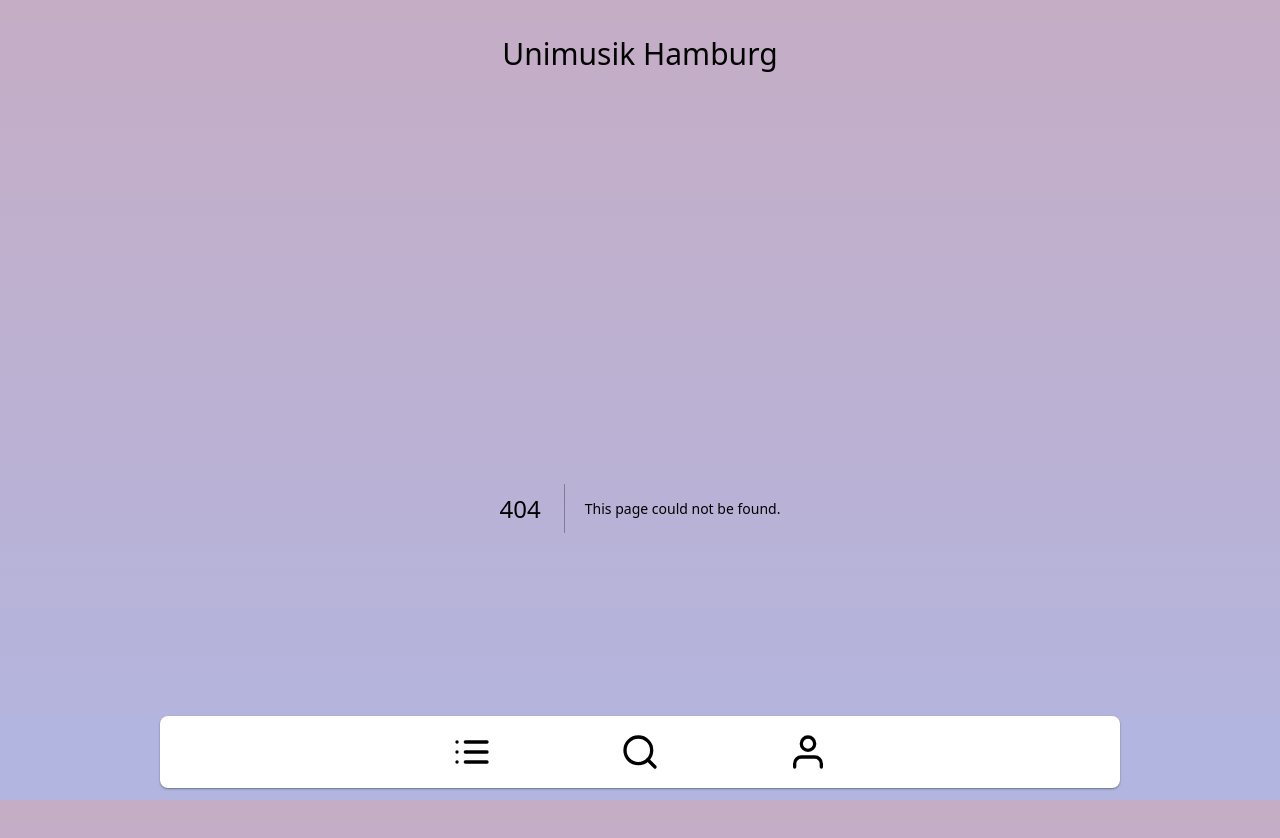
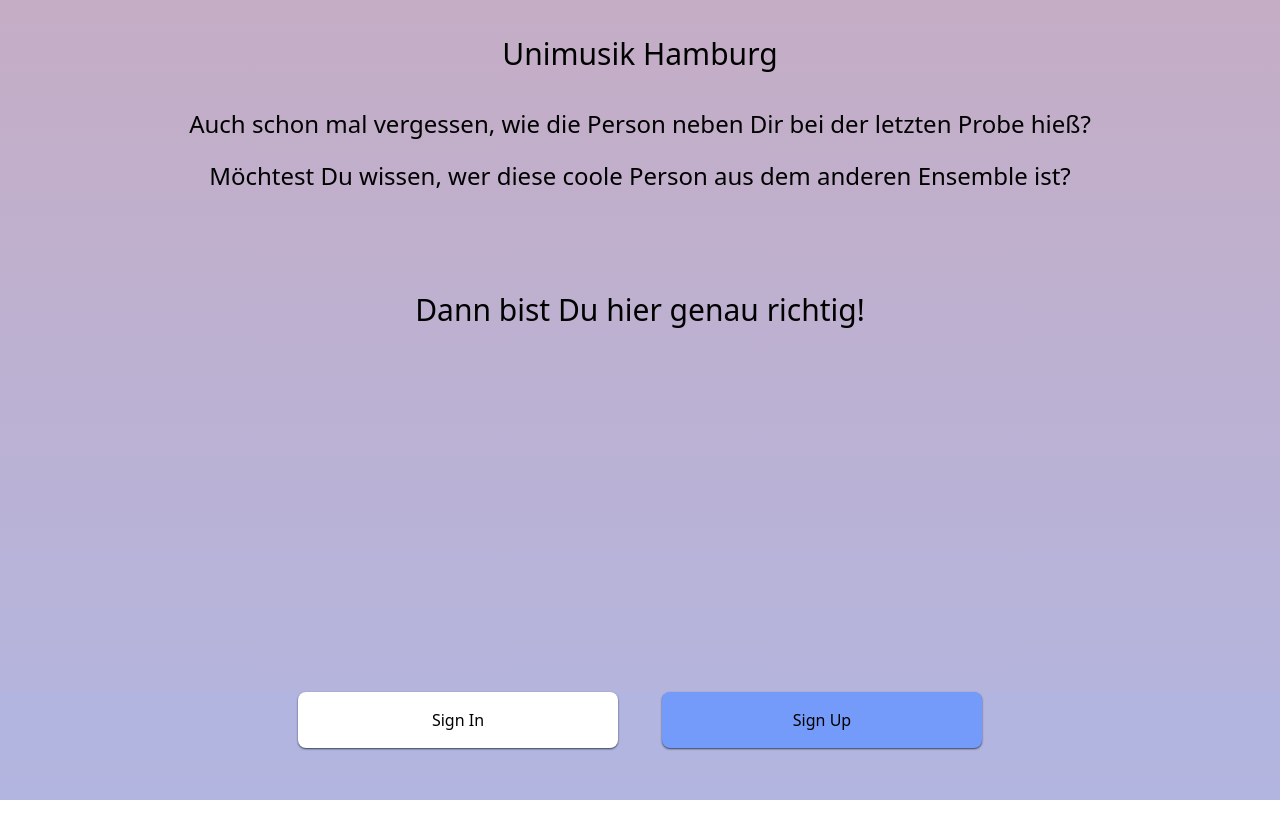
Before and after one commit to peermaute/chorchester, a Next.js app: page /welcome in a window 1280 px wide. Before the commit this address had no page. Shown: the top 838 px of the page. After the commit the page ends 800 px from the top, so only its background shows below. Built offline with nearby package versions, Linux system fonts and the light colour scheme.

Commit message:
feat #1: proper design for welcome page

```diff
--- /dev/null
+++ b/app/(home)/layout.tsx
@@ -0,0 +1,33 @@
+import type { Metadata } from "next";
+import "../globals.css";
+import Footer from "../components/footer";
+import Header from "../components/header";
+
+export const metadata: Metadata = {
+  title: "Unimusik",
+  description: "Portal für Personen der Unimusik Hamburg",
+};
+
+export default function RootLayout({
+  children,
+}: Readonly<{
+  children: React.ReactNode;
+}>) {
+  return (
+    <html lang="en">
+      <body className="flex-col bg-gradient-to-t from-lightSteelBlue to-pastelPurple bg-fixed">
+        <Header />
+        {children}
+        <div className="min-h-24"></div>
+        <div className="w-screen flex justify-center fixed bottom-0 bg-lightSteelBlue mb-10">
+          <button className="w-1/3 xl:w-1/4 h-14 flex justify-center items-center mb-3 ml-3 mr-3 rounded-lg shadow-sm bg-white shadow-slate-700">
+            Sign In
+          </button>
+          <button className="w-1/3 xl:w-1/4 h-14 flex justify-center items-center mb-3 ml-8 mr-3 rounded-lg shadow-sm bg-lightBlue shadow-slate-700">
+            Sign Up
+          </button>
+        </div>
+      </body>
+    </html>
+  );
+}
--- /dev/null
+++ b/app/(home)/welcome/page.tsx
@@ -0,0 +1,16 @@
+export default function Home() {
+  return (
+    <main className="flex flex-col h-5/6 justify-center items-center text-2xl">
+      <p className="ml-5 mr-5">
+        Auch schon mal vergessen, wie die Person neben Dir bei der letzten Probe
+        hieß?
+      </p>
+      <p className="m-5 mb-20">
+        Möchtest Du wissen, wer diese coole Person aus dem anderen Ensemble ist?
+      </p>
+      <h2 className="m-5 text-3xl text-center">
+        Dann bist Du hier genau richtig!
+      </h2>
+    </main>
+  );
+}
--- a/app/layout.tsx
+++ b/app/(logged-in)/layout.tsx
@@ -1,7 +1,7 @@
 import type { Metadata } from "next";
-import "./globals.css";
-import Footer from "./components/footer";
-import Header from "./components/header";
+import "../globals.css";
+import Footer from "../components/footer";
+import Header from "../components/header";
 
 export const metadata: Metadata = {
   title: "Unimusik",
--- /dev/null
+++ b/app/(logged-in)/page.tsx
@@ -0,0 +1,6 @@
+import { redirect } from "next/navigation";
+export default async function Home() {
+  const isLoggedIn = true;
+  const directory = isLoggedIn ? "/users" : "/welcome";
+  redirect(directory);
+}
--- a/app/page.tsx
+++ /dev/null
@@ -1,19 +0,0 @@
-export default function Home() {
-  return (
-    <main className="flex items-center text-2xl h-5/6">
-      <div className="flex-col">
-        <p className="ml-5 mr-5">
-          Auch schon mal vergessen, wie die Person neben Dir bei der letzten
-          Probe hieß?
-        </p>
-        <p className="m-5 mb-20">
-          Möchtest Du wissen, wer diese coole Person aus dem anderen Ensemble
-          ist?
-        </p>
-        <h2 className="m-5 text-3xl text-center">
-          Dann bist Du hier genau richtig!
-        </h2>
-      </div>
-    </main>
-  );
-}
--- a/tailwind.config.ts
+++ b/tailwind.config.ts
@@ -16,6 +16,7 @@ const config: Config = {
       colors: {
         pastelPurple: "#c5adc5",
         lightSteelBlue: "#b2b5e0",
+        lightBlue: "#759BFA",
       },
     },
   },
```
Also changed, not shown: app/(logged-in)/profile/page.tsx (renamed from app/profile/page.tsx), app/(logged-in)/search/page.tsx (renamed from app/search/page.tsx), app/(logged-in)/users/page.tsx (renamed from app/users/page.tsx).
